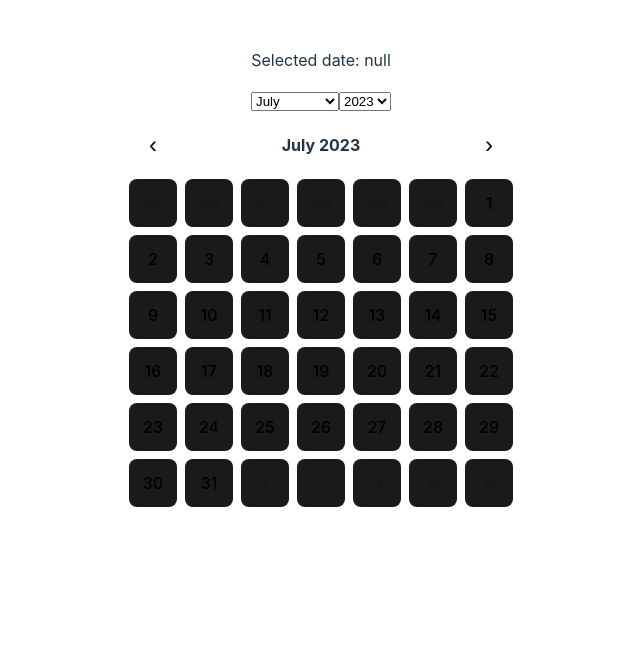
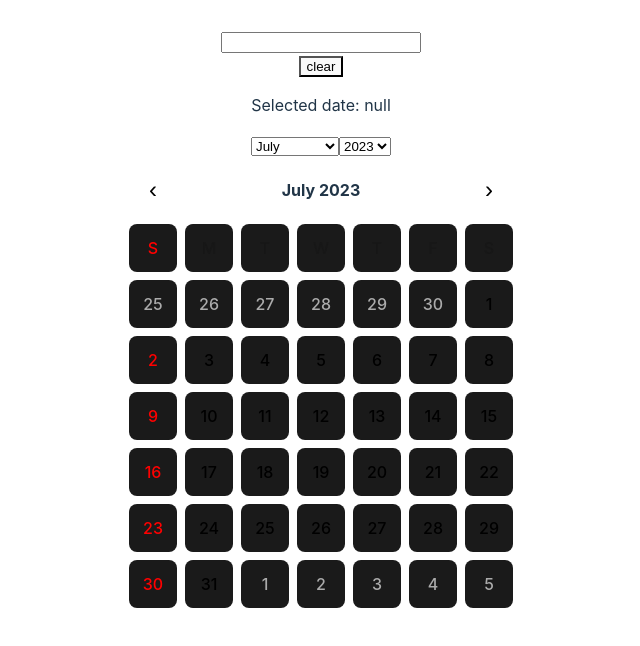
Before and after one commit to franco-dias/react-date-picker, a React (Vite) app: page / in a window 1280 px wide. Shown: the top 646 px of the page, without its empty margins (319-959 px from the left). Built offline with nearby package versions, Linux system fonts and the light colour scheme.

Commit message:
feat: adding input integration

```diff
--- a/package.json
+++ b/package.json
@@ -14,11 +14,13 @@
     "polished": "^4.2.2",
     "react": "^18.2.0",
     "react-dom": "^18.2.0",
+    "react-input-mask": "^2.0.4",
     "styled-components": "^6.0.1"
   },
   "devDependencies": {
     "@types/react": "^18.0.37",
     "@types/react-dom": "^18.0.11",
+    "@types/react-input-mask": "^3.0.2",
     "@typescript-eslint/eslint-plugin": "^5.59.0",
     "@typescript-eslint/parser": "^5.59.0",
     "@vitejs/plugin-react": "^4.0.0",
--- a/src/components/date-picker/date-picker-month.tsx
+++ b/src/components/date-picker/date-picker-month.tsx
@@ -5,11 +5,12 @@ import {
   eachDayOfInterval,
   format,
   getDate,
+  getDay,
   getMonth,
   isEqual,
 } from "date-fns";
 import { DayObject, MonthContainer, MonthHeader } from "./date-picker.styles";
-import { monthOptions, yearOptions } from "./date-picker.helpers";
+import { headers } from "./date-picker.helpers";
 
 interface DatePickerMonth {
   displayDate: Date;
@@ -39,6 +40,13 @@ const DatePickerMonth = ({
   const toPreviousMonth = () => onMonthChange(addMonths(displayDate, -1));
   const toNextMonth = () => onMonthChange(addMonths(displayDate, 1));
 
+  const handleDayClick = (day: Date) => () => {
+    if (getMonth(day) !== currentMonth) {
+      onMonthChange(day);
+    }
+    return onDateChange(day);
+  };
+
   return (
     <>
       <MonthHeader>
@@ -47,12 +55,22 @@ const DatePickerMonth = ({
         <button onClick={toNextMonth}>›</button>
       </MonthHeader>
       <MonthContainer>
+        {headers.map((h, index) => (
+          <DayObject
+            disabled
+            key={h + index}
+            $color={index === 0 ? "red" : undefined}
+          >
+            {h}
+          </DayObject>
+        ))}
         {daysToBeDisplayed.map((day: Date) => {
           return (
             <DayObject
               key={day.toISOString()}
-              onClick={() => onDateChange(day)}
-              disabled={getMonth(day) !== currentMonth}
+              onClick={handleDayClick(day)}
+              $opaque={getMonth(day) !== currentMonth}
+              $color={getDay(day) === 0 ? "red" : undefined}
               $highlighted={selectedDate ? isEqual(selectedDate, day) : false}
             >
               {getDate(day)}
--- a/src/components/date-picker/date-picker.helpers.ts
+++ b/src/components/date-picker/date-picker.helpers.ts
@@ -40,3 +40,5 @@ export const yearOptions = eachYearOfInterval({
   label: format(date, "yyyy"),
   value: format(date, "yyyy"),
 }));
+
+export const headers = ["S", "M", "T", "W", "T", "F", "S"];
--- a/src/components/date-picker/date-picker.styles.ts
+++ b/src/components/date-picker/date-picker.styles.ts
@@ -24,7 +24,11 @@ const MonthHeader = styled.div`
   }
 `;
 
-const DayObject = styled.button<{ $highlighted: boolean }>`
+const DayObject = styled.button<{
+  $highlighted?: boolean;
+  $color?: string;
+  $opaque?: boolean;
+}>`
   width: 3rem;
   height: 3rem;
   display: flex;
@@ -48,10 +52,30 @@ const DayObject = styled.button<{ $highlighted: boolean }>`
     outline: 4px auto -webkit-focus-ring-color;
   }
 
+  &:disabled {
+    cursor: unset;
+  }
+
+  ${({ $color }) =>
+    $color &&
+    css`
+      color: ${$color};
+    `}
+
   ${({ $highlighted }) =>
     $highlighted &&
     css`
       background-color: #646cff;
+      color: #fff;
+    `}
+
+  ${({ $opaque }) =>
+    $opaque &&
+    css`
+      color: #ababab;
+      &:hover {
+        border-color: #fff;
+      }
     `}
 `;
 
--- a/src/components/date-picker/date-picker.tsx
+++ b/src/components/date-picker/date-picker.tsx
@@ -1,18 +1,36 @@
-import { useMemo, useState } from "react";
+import { useMemo, useRef, useState } from "react";
 import { DatePickerMonth } from "./date-picker-month";
-import { format, parse, startOfDay } from "date-fns";
+import {
+  format,
+  isAfter,
+  isBefore,
+  isValid,
+  parse,
+  startOfDay,
+} from "date-fns";
 import { monthOptions, yearOptions } from "./date-picker.helpers";
+import InputMask from "react-input-mask";
 
 interface DatePickerProps {
   value?: Date | null;
+  minimum?: Date;
+  maximum?: Date;
 }
 
-export const DatePicker = ({ value }: DatePickerProps) => {
+export const DatePicker = ({
+  value,
+  minimum = new Date(1900, 0, 1),
+  maximum = new Date(),
+}: DatePickerProps) => {
+  const inputRef = useRef<HTMLInputElement>(null);
   const [selectedDate, setSelectedDate] = useState<Date | null>(
     value ? startOfDay(value) : null
   );
-
   const [displayDate, setDisplayDate] = useState(selectedDate || new Date());
+  const [inputState, setInputState] = useState(
+    selectedDate ? format(selectedDate, "dd/MM/yyyy") : ""
+  );
+  const [hasError, setHasError] = useState(false);
 
   const displayMonth = useMemo(() => format(displayDate, "MM"), [displayDate]);
   const displayYear = useMemo(() => format(displayDate, "yyyy"), [displayDate]);
@@ -32,11 +50,68 @@ export const DatePicker = ({ value }: DatePickerProps) => {
     );
   };
 
+  const onDateChange = (date: Date) => {
+    setSelectedDate(date);
+    setInputState(format(date, "dd/MM/yyyy"));
+  };
+
+  const handleChange = (ev: React.ChangeEvent<HTMLInputElement>) => {
+    setInputState(ev.target.value);
+    if (!ev.target.value) {
+      setHasError(false);
+      return;
+    }
+    const parsedDate = parse(ev.target.value, "dd/MM/yyyy", new Date());
+
+    if (!isValid(parsedDate)) return setHasError(false);
+    if (!isBefore(minimum, parsedDate) || !isAfter(maximum, parsedDate))
+      return setHasError(true);
+
+    setHasError(false);
+    setSelectedDate(parsedDate);
+    setDisplayDate(parsedDate);
+  };
+
+  const clear = () => {
+    setSelectedDate(null);
+    setDisplayDate(new Date());
+    setInputState("");
+  };
+
   return (
     <div>
+      <input
+        hidden
+        type="date"
+        min={format(minimum, "yyyy-MM-dd")}
+        max={format(maximum, "yyyy-MM-dd")}
+        value={selectedDate ? format(selectedDate, "yyyy-MM-dd") : undefined}
+      />
+
+      <div
+        style={{
+          display: "flex",
+          flexDirection: "column",
+          width: 200,
+          margin: "0 auto",
+        }}
+      >
+        <InputMask
+          mask="99/99/9999"
+          maskChar={null}
+          value={inputState}
+          onChange={handleChange}
+          inputRef={inputRef}
+        />
+        {hasError && <span>Invalid date!</span>}
+      </div>
+
+      <button onClick={clear}>clear</button>
+
       <p>
-        Selected date:{" "}
-        {selectedDate ? format(selectedDate, "yyyy-MM-dd") : "null"}
+        {`Selected date: ${
+          selectedDate ? format(selectedDate, "yyyy-MM-dd") : "null"
+        }`}
       </p>
 
       <select
@@ -62,7 +137,7 @@ export const DatePicker = ({ value }: DatePickerProps) => {
       <DatePickerMonth
         displayDate={displayDate}
         selectedDate={selectedDate}
-        onDateChange={setSelectedDate}
+        onDateChange={onDateChange}
         onMonthChange={setDisplayDate}
       />
     </div>
```
Also changed, not shown: 1 other file (tests, documents, lock files or other folders).
